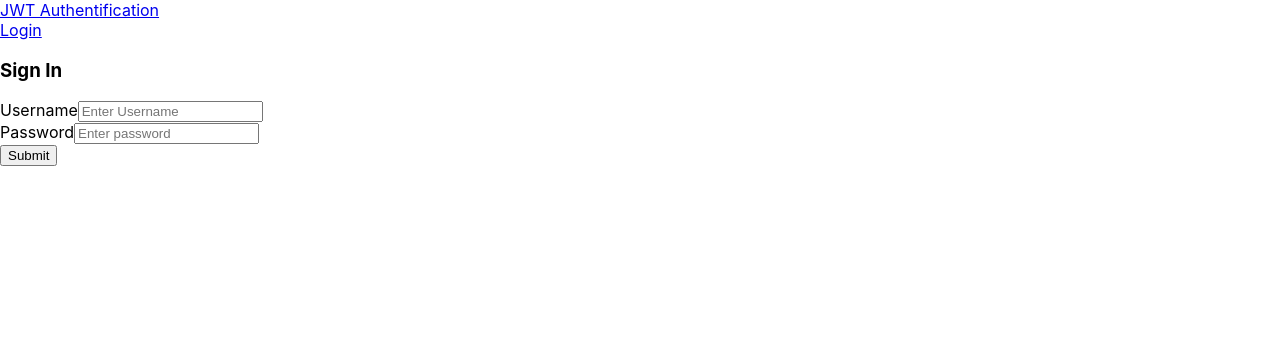
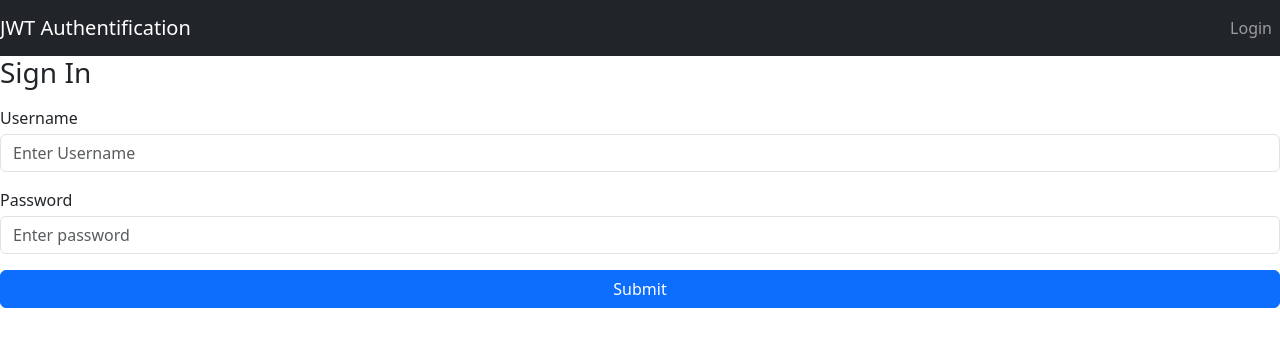
Before and after one commit to TakwaMekki5/frontendreactjs, a React (Create React App) app: page /login in a window 1280 px wide. Shown: the top 346 px of the page. Built offline with nearby package versions, Linux system fonts and the light colour scheme.

Commit message:
Update App.js

```diff
--- a/src/App.js
+++ b/src/App.js
@@ -1,18 +1,25 @@
+import React from 'react';
+import "../node_modules/bootstrap/dist/css/bootstrap.css";
 import './App.css';
-import {BrowserRouter, Routes, Route} from 'react-router-dom';
-import {Login} from "./component/login";
-import {Home} from "./component/home";
-import {Navigation} from './component/Navigation';
-import {Logout} from './component/logout';
+import { BrowserRouter, Routes, Route } from 'react-router-dom';
+import { Login } from "./component/login";
+import { Home } from "./component/home";
+import { Navigation } from './component/Navigation';
+import { Logout } from './component/logout';
+
 function App() {
-    return <BrowserRouter>
-    <Navigation></Navigation>
-        <Routes>
-            <Route path="/" element={<Home/>}/>
-            <Route path="/login" element={<Login/>}/>
-            <Route path="/logout" element={<Logout/>}/>
-        </Routes>
-    </BrowserRouter>;
+    return (
+        <BrowserRouter>
+            <Navigation />
+            <div className="form-container">
+                <Routes>
+                    <Route path="/" element={<Home />} />
+                    <Route path="/login" element={<Login />} />
+                    <Route path="/logout" element={<Logout />} />
+                </Routes>
+            </div>
+        </BrowserRouter>
+    );
 }
 
 export default App;
```
